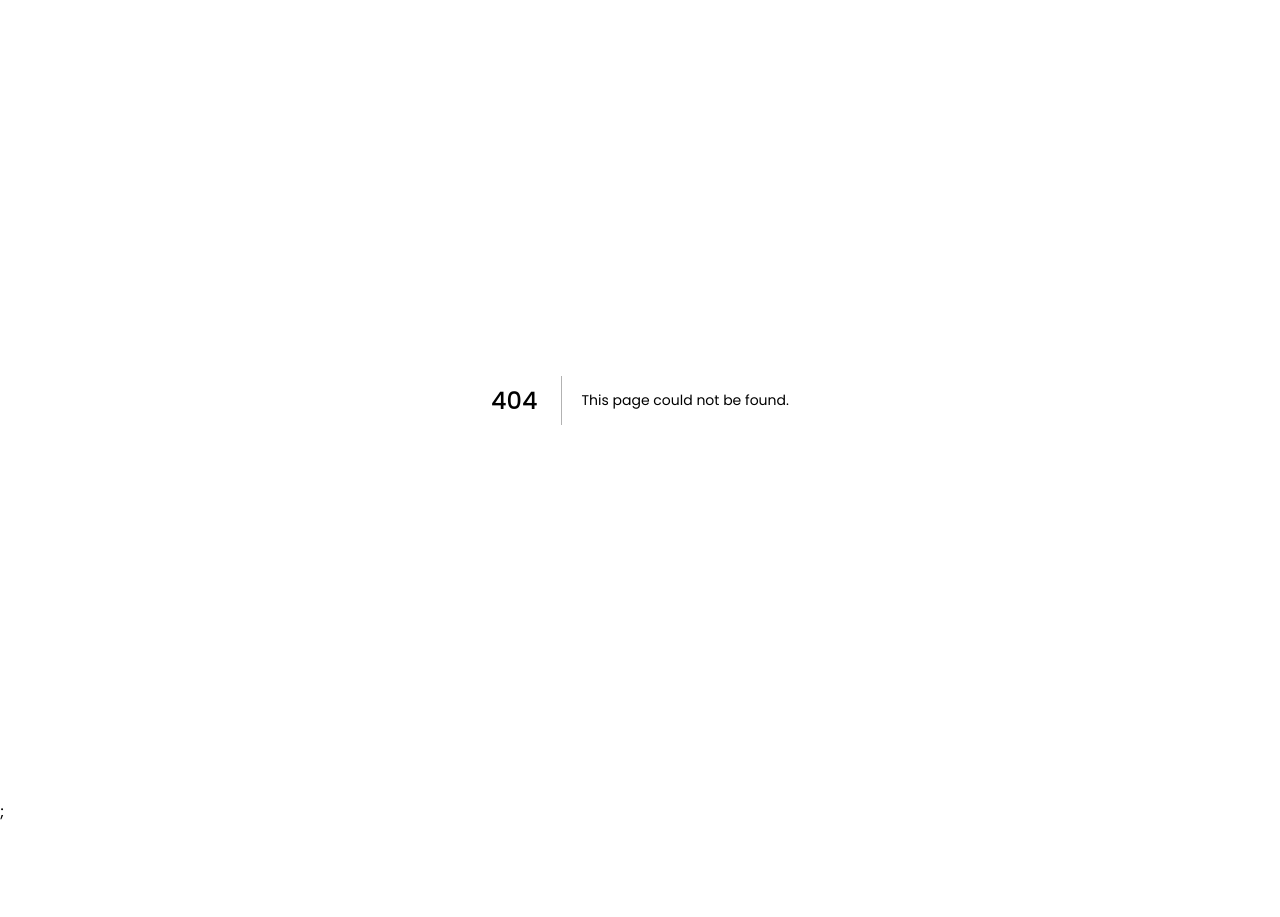
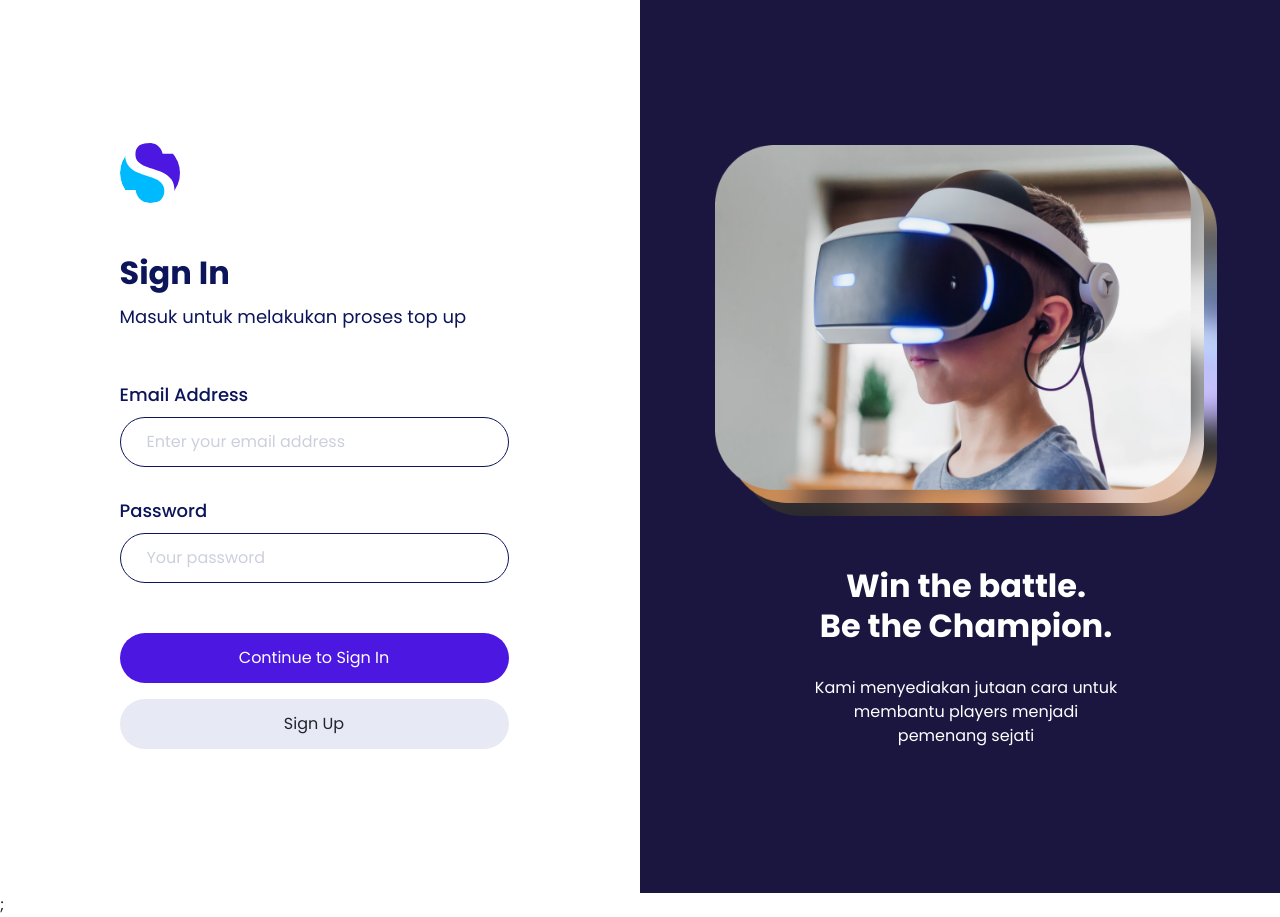
Before and after one commit to epanlauw/storegg-front-end, a Next.js app: page /sign-in in a window 1280 px wide. Before the commit this address had no page. Before the commit the page ends 824 px from the top, so only its background shows below. Built offline with nearby package versions, Linux system fonts and the light colour scheme.

Commit message:
Convert Sign In Page

```diff
--- a/pages/_app.tsx
+++ b/pages/_app.tsx
@@ -4,6 +4,7 @@
 import '../styles/detail.css';
 import '../styles/checkout.css';
 import '../styles/complete-checkout.css';
+import '../styles/sign-in.css';
 import type { AppProps } from 'next/app';
 import Head from 'next/head';
 import Script from 'next/script';
--- /dev/null
+++ b/pages/sign-in.tsx
@@ -0,0 +1,124 @@
+const SignIn = () => {
+  return (
+    <section className='sign-in mx-auto'>
+      <div className='row'>
+        <div className='col-xxl-5 col-lg-6 my-auto py-lg-0 pt-lg-50 pb-lg-50 pt-30 pb-47 px-0'>
+          <form action=''>
+            <div className='container mx-auto'>
+              <div className='pb-50'>
+                <a className='navbar-brand' href='../index.html'>
+                  <svg
+                    width='60'
+                    height='60'
+                    viewBox='0 0 60 60'
+                    fill='none'
+                    xmlns='http://www.w3.org/2000/svg'
+                  >
+                    <mask
+                      id='mask0'
+                      mask-type='alpha'
+                      maskUnits='userSpaceOnUse'
+                      x='0'
+                      y='0'
+                      width='60'
+                      height='60'
+                    >
+                      <circle cx='30' cy='30' r='30' fill='#3546AB' />
+                    </mask>
+                    <g mask='url(#mask0)'>
+                      <circle cx='30' cy='30' r='30' fill='#00BAFF' />
+                      <path
+                        d='M41.5001 35.0001C52.3001 38.2001 49.6668 48.0001 47.0001 52.5001L71.0001 60.5001L79.5001 -12.9999C63.6667 -13.8333 29.5001 -14.9999 19.5001 -12.9999C7.00007 -10.4999 13.5001 4.00006 12.0001 14.0001C10.5001 24.0001 28.0001 31.0001 41.5001 35.0001Z'
+                        fill='#4D17E2'
+                      />
+                      <path
+                        d='M54.495 47.785C54.495 51.285 53.655 54.54 51.975 57.55C50.295 60.56 47.74 63.01 44.31 64.9C40.88 66.79 36.645 67.735 31.605 67.735C26.705 67.735 22.33 66.86 18.48 65.11C14.7 63.29 11.655 60.84 9.345 57.76C7.105 54.61 5.81 51.04 5.46 47.05H15.645C15.855 49.15 16.555 51.215 17.745 53.245C19.005 55.205 20.755 56.85 22.995 58.18C25.305 59.44 28.07 60.07 31.29 60.07C35.49 60.07 38.71 58.95 40.95 56.71C43.19 54.47 44.31 51.6 44.31 48.1C44.31 45.09 43.505 42.64 41.895 40.75C40.355 38.86 38.43 37.39 36.12 36.34C33.81 35.22 30.66 34.03 26.67 32.77C21.98 31.23 18.2 29.795 15.33 28.465C12.53 27.065 10.115 25 8.085 22.27C6.125 19.54 5.145 15.935 5.145 11.455C5.145 7.60499 6.055 4.20999 7.875 1.27C9.765 -1.67 12.425 -3.945 15.855 -5.555C19.355 -7.165 23.45 -7.97 28.14 -7.97C35.42 -7.97 41.195 -6.185 45.465 -2.615C49.735 0.884996 52.22 5.365 52.92 10.825H42.63C42.07 7.885 40.565 5.295 38.115 3.055C35.665 0.814997 32.34 -0.305003 28.14 -0.305003C24.29 -0.305003 21.21 0.709996 18.9 2.73999C16.59 4.69999 15.435 7.5 15.435 11.14C15.435 14.01 16.17 16.355 17.64 18.175C19.18 19.925 21.07 21.325 23.31 22.375C25.55 23.355 28.63 24.475 32.55 25.735C37.31 27.275 41.125 28.745 43.995 30.145C46.935 31.545 49.42 33.68 51.45 36.55C53.48 39.35 54.495 43.095 54.495 47.785Z'
+                        fill='white'
+                      />
+                    </g>
+                  </svg>
+                </a>
+              </div>
+              <h2 className='text-4xl fw-bold color-palette-1 mb-10'>
+                Sign In
+              </h2>
+              <p className='text-lg color-palette-1 m-0'>
+                Masuk untuk melakukan proses top up
+              </p>
+              <div className='pt-50'>
+                <label
+                  htmlFor='email'
+                  className='form-label text-lg fw-medium color-palette-1 mb-10'
+                >
+                  Email Address
+                </label>
+                <input
+                  type='email'
+                  className='form-control rounded-pill text-lg'
+                  id='email'
+                  name='email'
+                  aria-describedby='email'
+                  placeholder='Enter your email address'
+                />
+              </div>
+              <div className='pt-30'>
+                <label
+                  htmlFor='password'
+                  className='form-label text-lg fw-medium color-palette-1 mb-10'
+                >
+                  Password
+                </label>
+                <input
+                  type='password'
+                  className='form-control rounded-pill text-lg'
+                  id='password'
+                  name='password'
+                  aria-describedby='password'
+                  placeholder='Your password'
+                />
+              </div>
+              <div className='button-group d-flex flex-column mx-auto pt-50'>
+                <a
+                  className='btn btn-sign-in fw-medium text-lg text-white rounded-pill mb-16'
+                  href='../index.html'
+                  role='button'
+                >
+                  Continue to Sign In
+                </a>
+                <a
+                  className='btn btn-sign-up fw-medium text-lg color-palette-1 rounded-pill'
+                  href='../src/sign-up.html'
+                  role='button'
+                >
+                  Sign Up
+                </a>
+              </div>
+            </div>
+          </form>
+        </div>
+        <div className='col-xxl-7 col-lg-6 bg-blue text-center pt-lg-145 pb-lg-145 d-lg-block d-none'>
+          <img
+            src='/img/Header-9.png'
+            width='502'
+            height='391.21'
+            className='img-fluid pb-50'
+            alt=''
+          />
+          <h2 className='text-4xl fw-bold text-white mb-30'>
+            Win the battle.
+            <br />
+            Be the Champion.
+          </h2>
+          <p className='text-white m-0'>
+            Kami menyediakan jutaan cara untuk
+            <br /> membantu players menjadi
+            <br />
+            pemenang sejati
+          </p>
+        </div>
+      </div>
+    </section>
+  );
+};
+
+export default SignIn;
--- /dev/null
+++ b/styles/sign-in.css
@@ -0,0 +1,51 @@
+/* Sign-in */
+.sign-in .img-fluid{
+    max-width: 100%;
+    height: auto;
+}
+
+.sign-in .bg-blue{
+    background-color: #1A1640;
+}
+
+.sign-in input[type="password"],
+.sign-in input[type="email"]{
+    border: 1px solid #0C145A;
+    padding: 0.75rem 1.625rem;
+    color: #0C145A;
+}
+
+.sign-in input[type="password"]:focus-within,
+.sign-in input[type="email"]:focus-within{
+    color: #0C145A;
+}
+
+.sign-in input[type="password"]::placeholder,
+.sign-in input[type="email"]::placeholder{
+    color: #CCD0DD;
+}
+
+.sign-in .btn-sign-in{
+    padding: 0.75rem;
+    background-color: #4D17E2;
+}
+
+.sign-in .btn-sign-up{
+    padding: 0.75rem;
+    background-color: #E7EAF5;
+}
+
+
+.sign-in .button-group{
+    width: 100%;
+}
+
+@media (min-width: 992px){
+    .sign-in .container,
+    .sign-in input[type="password"],
+    .sign-in input[type="email"]{
+        max-width: 437px;
+    }
+    }
+
+/*  */
```
